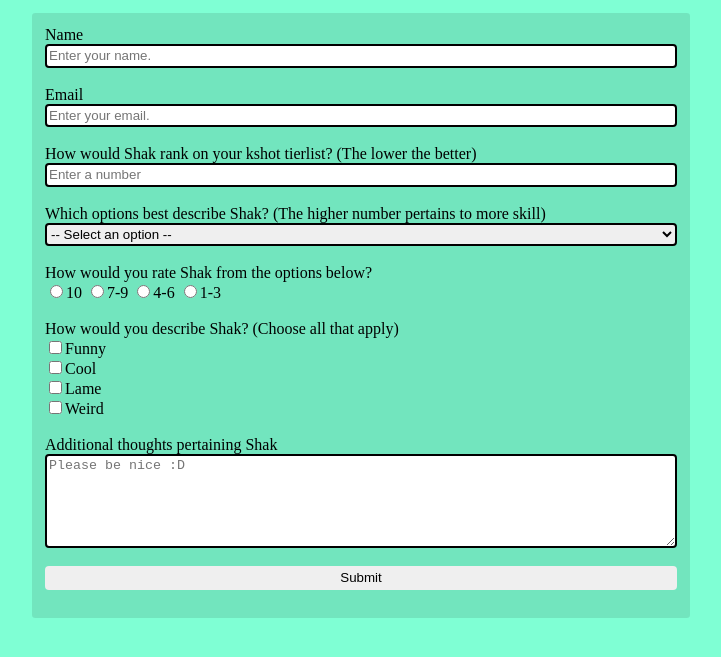
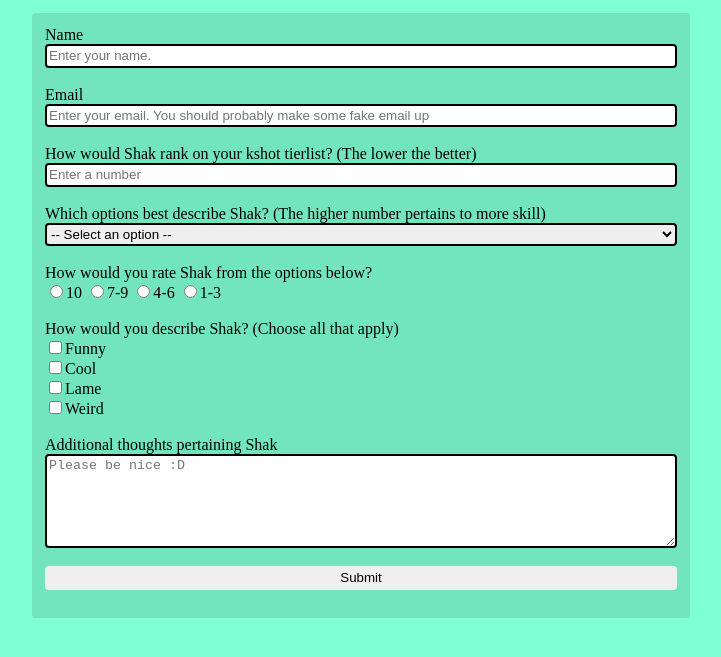
Before and after one commit to Shak-codes/codecamp-survey-project, a plain HTML site: page index.html in a window 1280 px wide. Shown: the part 87-744 px from the top of the page, without its empty margins (279-1000 px from the left). Drawn offline with Linux system fonts and the light colour scheme; a web font is replaced by a local one.

Commit message:
Updated labels cont.

```diff
--- a/index.html
+++ b/index.html
@@ -27,7 +27,7 @@
 
                 <!-- Email input -->
                 <label id="email-label" for="email">Email</label><br>
-                <input id="email" type="email" placeholder="Enter your email." required><br><br>
+                <input id="email" type="email" placeholder="Enter your email. You should probably make some fake email up" required><br><br>
 
                 <!-- Number input -->
                 <label id="number-label" for="number">How would Shak rank on your kshot tierlist? (The lower the better)</label><br>
--- a/survey.css
+++ b/survey.css
@@ -71,5 +71,3 @@ body {
 #submit:hover {
     background-color: azure;
 }
-
-#submit:click
```
